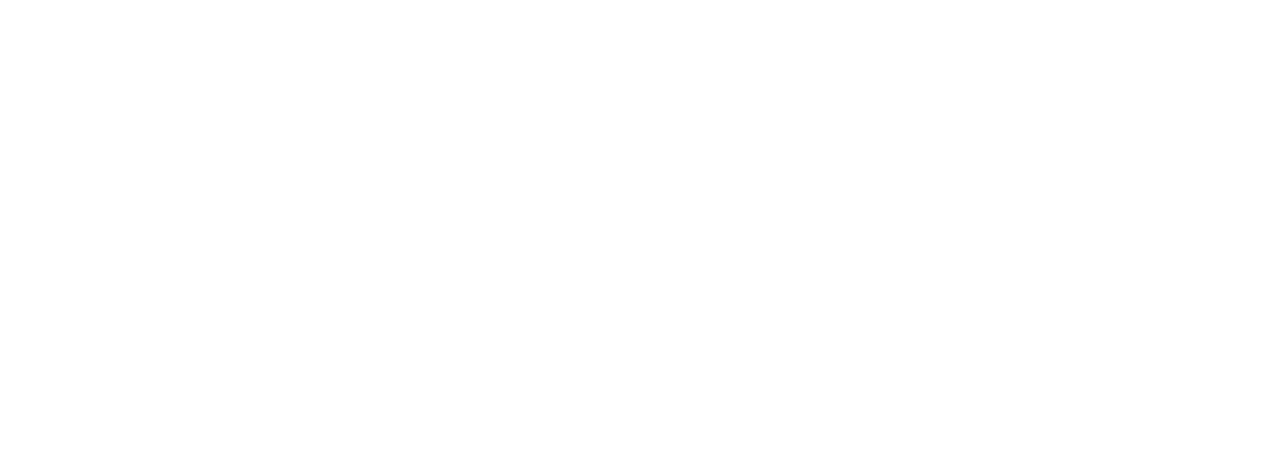
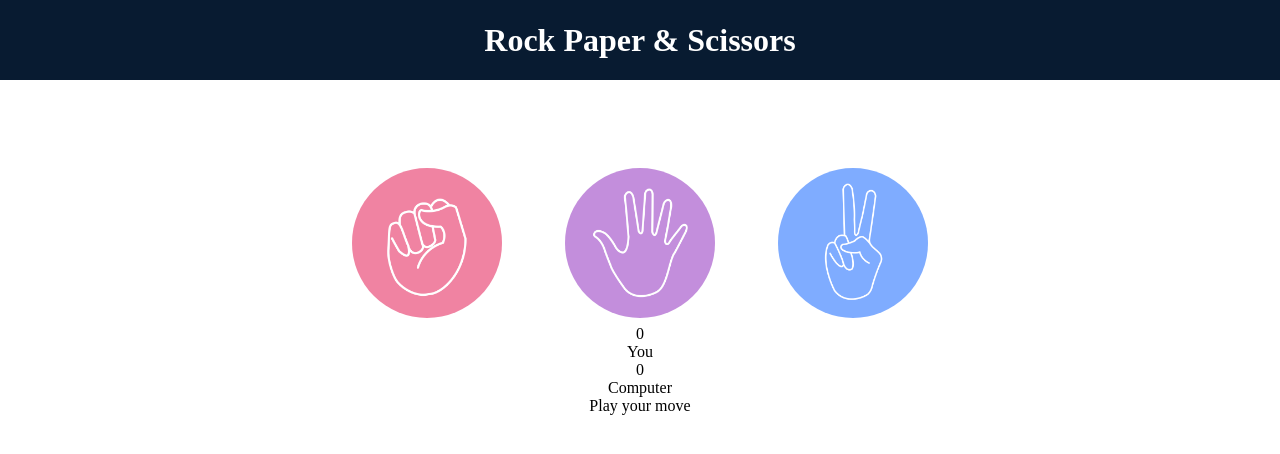
Before and after one commit to TUSHAR-0714/Rock-Paper-Scissors, a plain HTML site: page index.html in a window 1280 px wide. Drawn offline with Linux system fonts and the light colour scheme.

Commit message:
created the basic sturcture and some styling

```diff
--- a/index.html
+++ b/index.html
@@ -1,16 +1,41 @@
-<!DOCTYPE html>
+<!doctype html>
 <html lang="en">
-<head>
-    <meta charset="UTF-8">
-    <meta name="viewport" content="width=device-width, initial-scale=1.0">
-    <title>Document</title>
-    <link rel="stylesheet" href="style.css">
-</head>
-<body>
+  <head>
+    <meta charset="UTF-8" />
+    <meta name="viewport" content="width=device-width, initial-scale=1.0" />
+    <title>Rock Paper & Scissors Game</title>
+    <link rel="stylesheet" href="style.css" />
+  </head>
+  <body>
+    <h1>Rock Paper & Scissors</h1>
+    <div class="choices">
+      <div class="choice">
+        <img src="rock.png" id="rock" />
+      </div>
+      <div class="choice">
+        <img src="paper.png" id="paper" />
+      </div>
+      <div class="choice">
+        <img src="scissors.png" id="scissors" />
+      </div>
+    </div>
 
 
+    <div class="score-board">
+      <div class="scoreU">
+        <p id="user-score">0</p>
+        <p>You</p>
+      </div>
+      <div class="scoreC">
+        <p id="computer-score">0</p>
+        <p>Computer</p>
+      </div>
+    </div>
 
+    <div class="msg-container">
+        <p id="msg">Play your move</p>
+    </div>
 
     <script src="app.js"></script>
-</body>
+  </body>
 </html>
--- a/style.css
+++ b/style.css
@@ -0,0 +1,37 @@
+*{
+    margin: 0;
+    padding: 0;
+    text-align: center;
+}
+h1{
+    background-color:#081b31 ;
+    color: #ffff;
+    height: 5rem;
+    line-height: 5rem;
+}
+.choice{
+    height:165px;
+    width: 165px;
+    border-radius: 50%;
+    display: flex;
+    justify-content: center;
+    align-items: center;
+}
+.choice:hover{
+    background-color: #081b31;
+    cursor: pointer;
+}
+
+img{
+    height:150px;
+    width: 150px;
+    object-fit: cover;
+    border-radius: 50%;
+}
+.choices{
+    display: flex;
+    justify-content: center;
+    align-items: center;
+    gap: 3rem;
+    margin-top: 5rem;
+}
```
